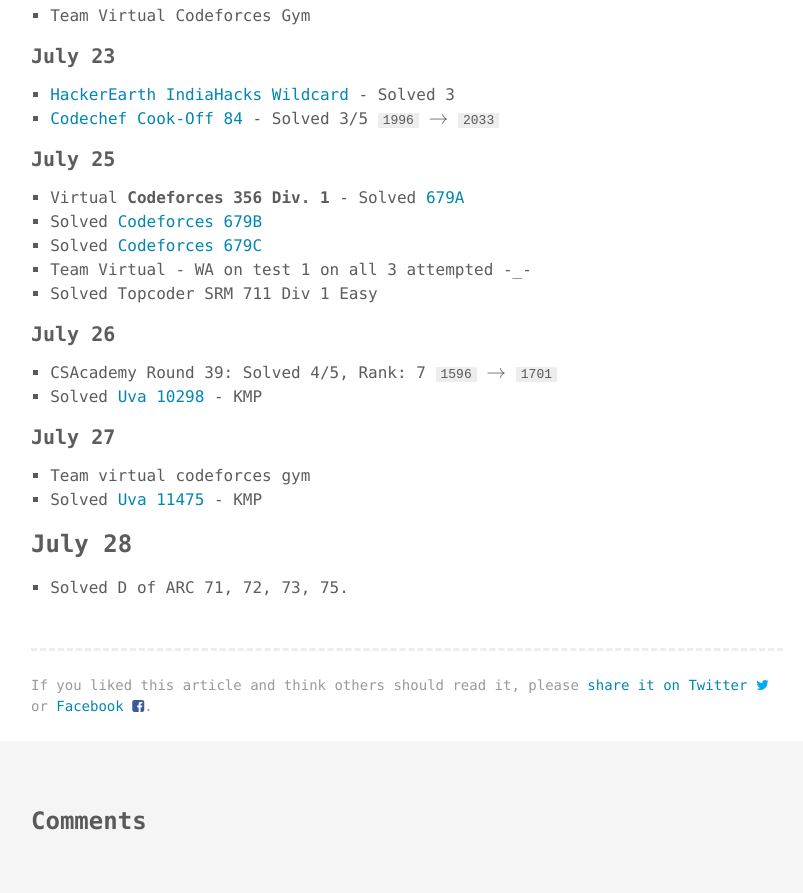
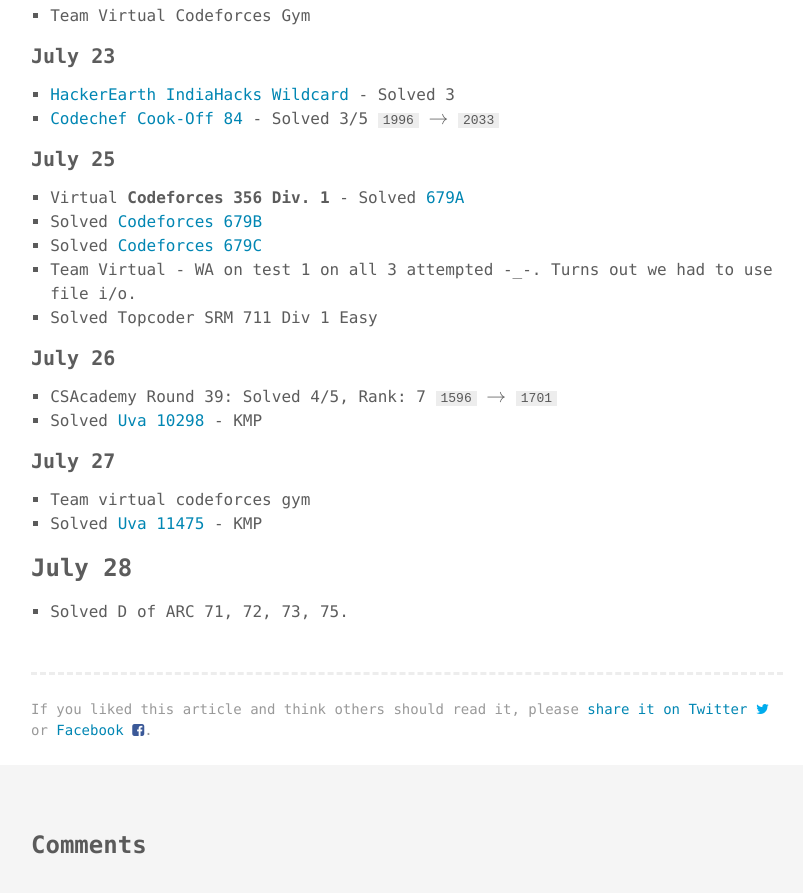
Before and after one commit to vishwesh5/shauryab98.github.io, a Jekyll site: the page built from _posts/2017-07-28-competitive-journal-july.md, in a window 1280 px wide and 900 px high, scrolled down 3544 px. Shown: the top 893 px of the window, without its empty margins (233-1036 px from the left). Built offline with Jekyll 4.4.1, drawn with Linux system fonts in a browser that asks for light colours; formulas are drawn with MathJax 3; comment, search, counter and statistics services are not loaded.

Commit message:
fixed post filename

```diff
--- a/_posts/2017-07-28-competitive-journal.md
+++ b/_posts/2017-07-28-competitive-journal-july.md
@@ -135,7 +135,7 @@ Solved C
 * Virtual **Codeforces 356 Div. 1** - Solved [679A](http://codeforces.com/contest/679/problem/A)
 * Solved [Codeforces 679B](http://codeforces.com/contest/679/problem/B)
 * Solved [Codeforces 679C](http://codeforces.com/contest/679/problem/C)
-* Team Virtual - WA on test 1 on all 3 attempted -\_-
+* Team Virtual - WA on test 1 on all 3 attempted -\_-. Turns out we had to use file i/o.
 * Solved Topcoder SRM 711 Div 1 Easy
 
 #### July 26
```
